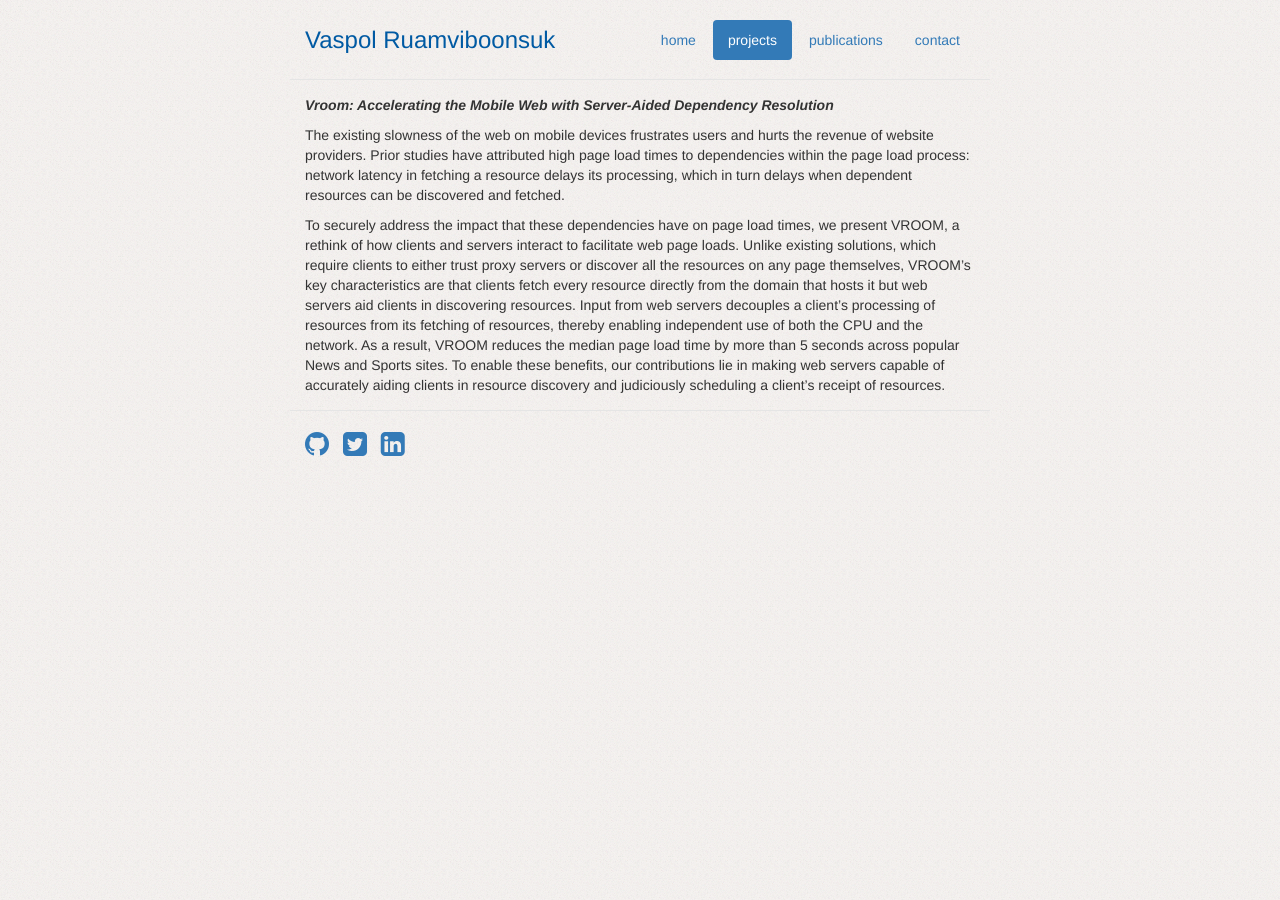
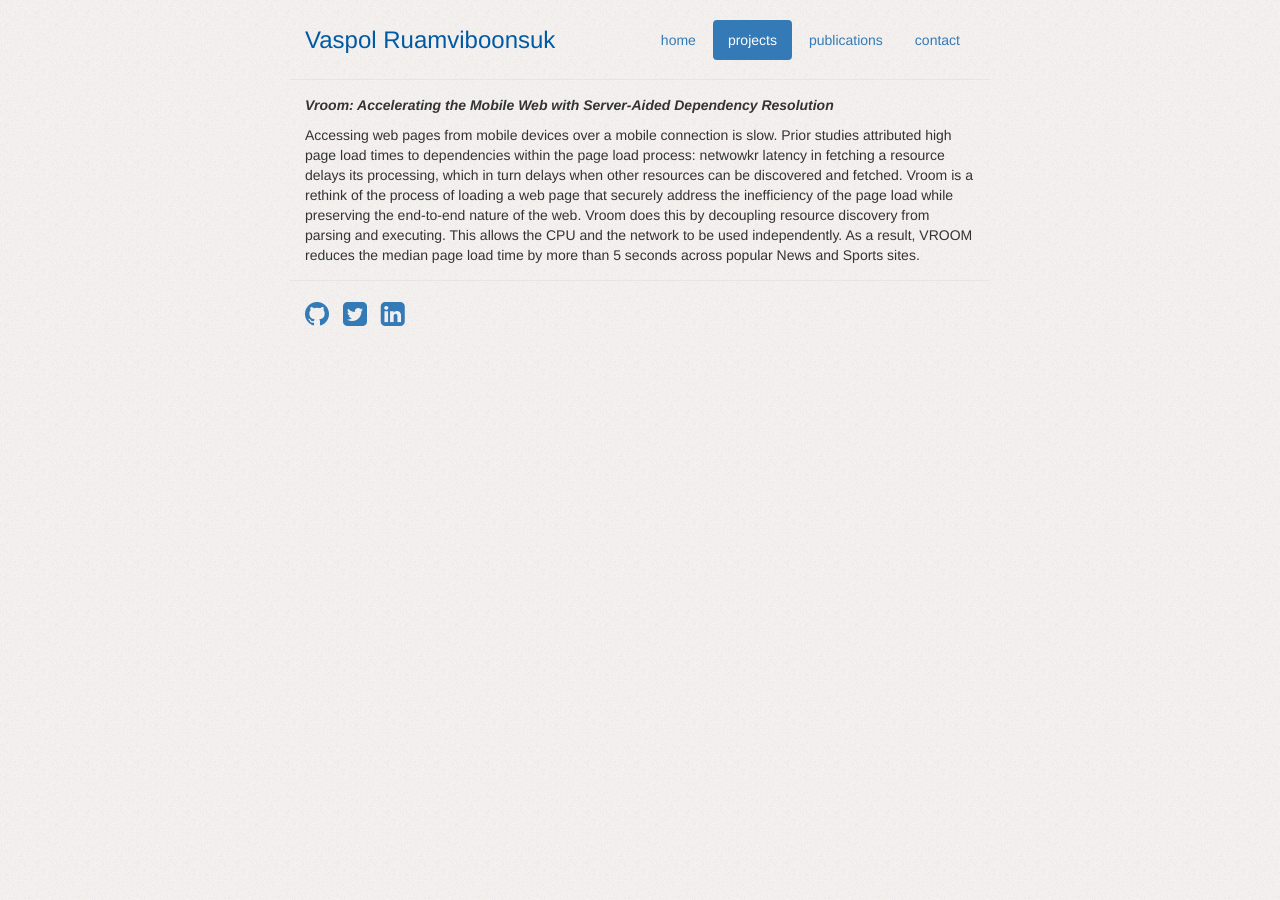
Before and after one commit to paivaspol/paivaspol.github.io, a Jekyll site: the page built from projects.md, in a window 1280 px wide. Built offline with Jekyll 4.4.1, drawn with Linux system fonts in a browser that asks for light colours; nearby versions of some CDN libraries.

Commit message:
Updated Vroom description

```diff
--- a/projects.md
+++ b/projects.md
@@ -5,24 +5,13 @@ title: Projects
 
 ***Vroom: Accelerating the Mobile Web with Server-Aided Dependency Resolution***
 
-The existing slowness of the web on mobile devices frustrates users
-and hurts the revenue of website providers. Prior studies have attributed
-high page load times to dependencies within the page load
-process: network latency in fetching a resource delays its processing,
-which in turn delays when dependent resources can be discovered
-and fetched.
-
-To securely address the impact that these dependencies have on
-page load times, we present VROOM, a rethink of how clients and
-servers interact to facilitate web page loads. Unlike existing solutions,
-which require clients to either trust proxy servers or discover
-all the resources on any page themselves, VROOM’s key characteristics
-are that clients fetch every resource directly from the domain
-that hosts it but web servers aid clients in discovering resources.
-Input from web servers decouples a client’s processing of resources
-from its fetching of resources, thereby enabling independent use of
-both the CPU and the network. As a result, VROOM reduces the
-median page load time by more than 5 seconds across popular News
-and Sports sites. To enable these benefits, our contributions lie in
-making web servers capable of accurately aiding clients in resource
-discovery and judiciously scheduling a client’s receipt of resources.
+Accessing web pages from mobile devices over a mobile connection is slow.
+Prior studies attributed high page load times to dependencies within the
+page load process: netwowkr latency in fetching a resource delays its processing,
+which in turn delays when other resources can be discovered and fetched.
+Vroom is a rethink of the process of loading a web page that securely address the
+inefficiency of the page load while preserving the end-to-end nature of the web.
+Vroom does this by decoupling resource discovery from parsing and executing.
+This allows the CPU and the network to be used independently. As a result,
+VROOM reduces the median page load time by more than 5 seconds
+across popular News and Sports sites.
```
